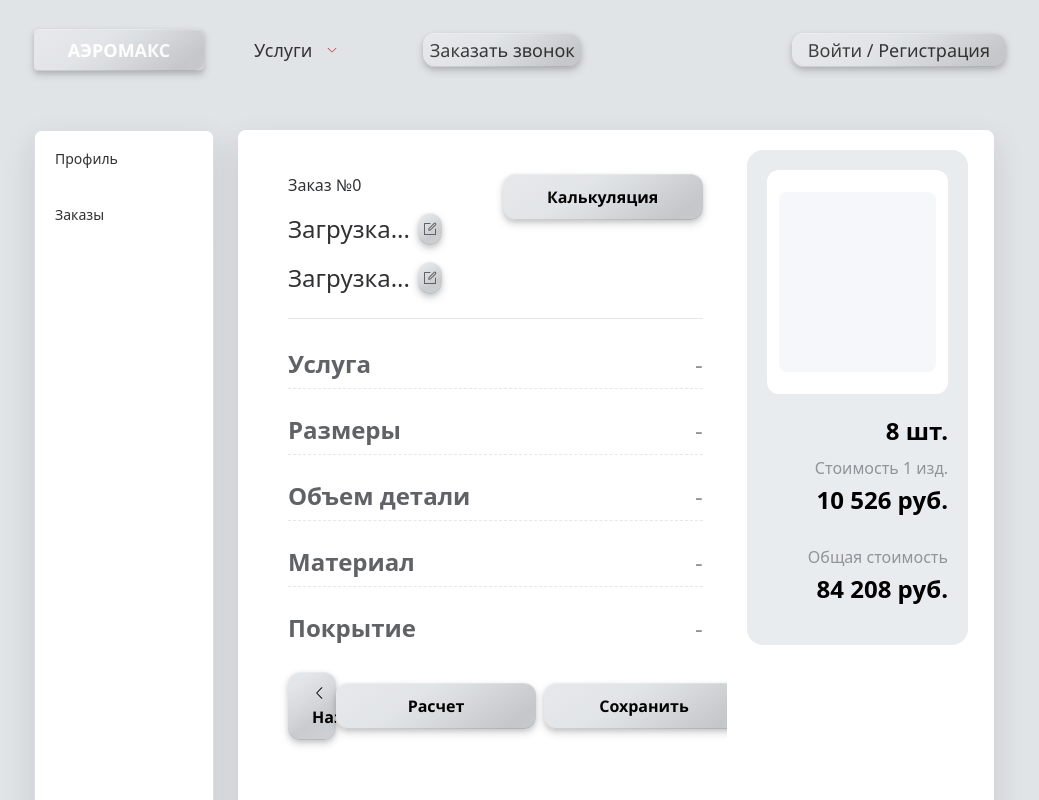
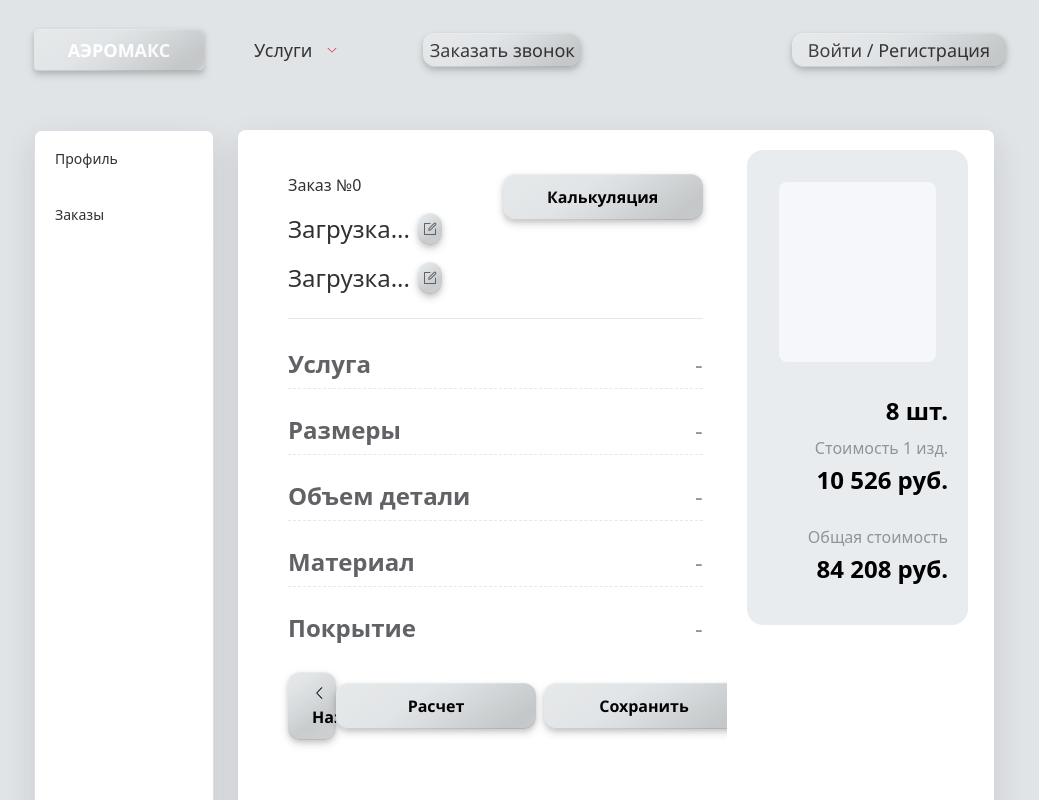
Before and after one commit to js-owl/maas-front, a Vue app: page /personal/calc in a window 1280 px wide. Shown: the top 800 px of the page, without its empty margins (126-1165 px from the left). Built offline with nearby package versions, Linux system fonts and the light colour scheme; no server answers.

Commit message:
Refactor PersonalCalc.vue, PersonalOrder.vue, and PersonalOrders.vue to comment out unused styles and components for improved code clarity. Adjusted column widths in PersonalOrders.vue for better layout consistency. This cleanup enhances maintainability and prepares for future enhancements.

```diff
--- a/src/components/PersonalCalc.vue
+++ b/src/components/PersonalCalc.vue
@@ -626,10 +626,10 @@ watch(
 .image-wrapper {
   position: relative;
   width: 100%;
-  background-color: #fff;
+  /* background-color: #fff; */
   border-radius: 12px;
   padding: 12px;
-  min-height: 200px;
+  /* min-height: 200px; */
   display: flex;
   align-items: center;
   justify-content: center;
--- a/src/components/PersonalOrder.vue
+++ b/src/components/PersonalOrder.vue
@@ -410,7 +410,7 @@ onMounted(() => {
             </div>
           </div>
           <div class="order-quantity">
-            <CoefficientQuantity v-model="quantity" />
+            <!-- <CoefficientQuantity v-model="quantity" /> -->
             <Button class="calc-button">Калькуляция стоимости</Button>
           </div>
         </div>
--- a/src/components/PersonalOrders.vue
+++ b/src/components/PersonalOrders.vue
@@ -207,15 +207,15 @@ const handleDelete = async (row: IKit): Promise<void> => {
           </template>
         </el-table-column>
 
-        <el-table-column prop="quantity" label="Кол-во" width="100" align="center" />
+        <!-- <el-table-column prop="quantity" label="Кол-во" width="100" align="center" /> -->
 
         <!-- Дата создания / завершения -->
-        <el-table-column label="Дата созд." width="140">
+        <el-table-column label="Дата созд." width="150">
           <template #default="{ row }">
               {{ formatDate(row.created_at) }}
           </template>
         </el-table-column>
-        <el-table-column label="Дата завер." width="140">
+        <el-table-column label="Дата завер." width="150">
           <template #default="{ row }">
               {{ formatDate(row.updated_at) }}
           </template>
```
